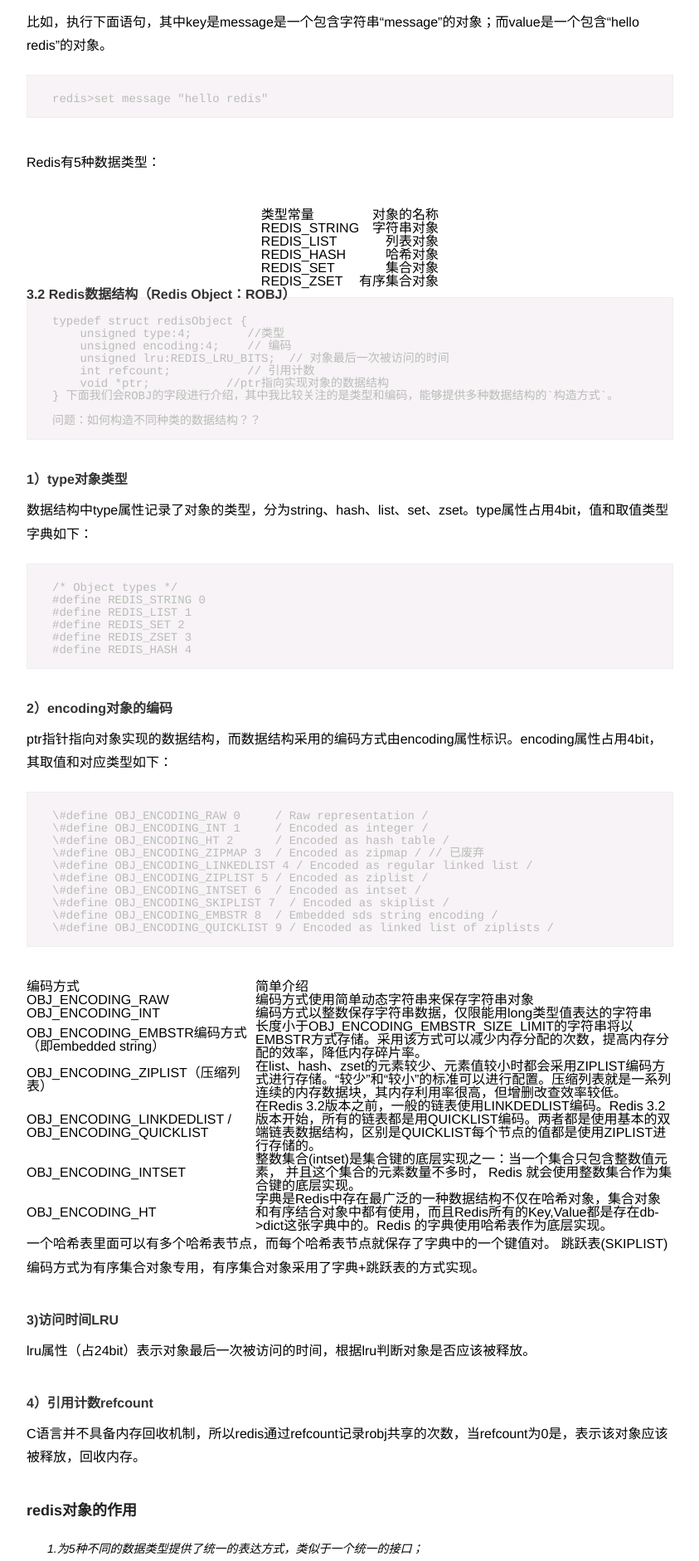
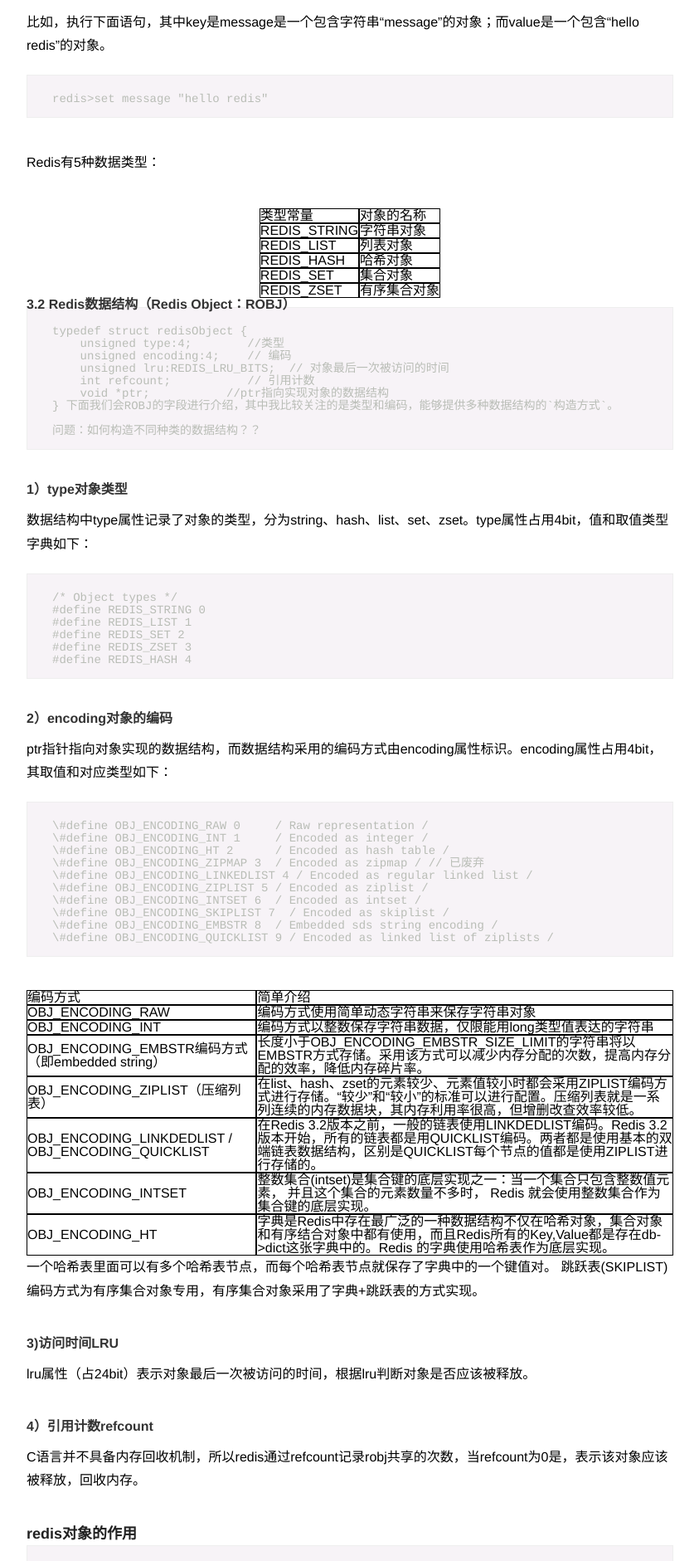
Before and after one commit to lv093/LiuWei, a Jekyll site: the page built from _posts/2017-11-15-study-redis-一.md, in a window 1280 px wide. Shown: the part 1180-3061 px from the top of the page at 83% size, without its empty margins (218-1061 px from the left). Built offline with Jekyll 4.4.1, drawn with Linux system fonts in a browser that asks for light colours; some of the changed text lies outside the part shown.

Commit message:
[修改]1.修复表格内边框过粗问题

```diff
--- a/_includes/style.css
+++ b/_includes/style.css
@@ -567,3 +567,21 @@ li.L9 {
   margin-top: 10px;
   margin-bottom: 10px;
 }
+
+
+
+<style>
+  table{
+    border-left:1px solid #000000;
+	border-top:1px solid #000000;
+    width: 100%;
+    word-wrap:break-word;
+	word-break:break-all;
+  }
+  table th,td{
+	border-left:1px solid #000000;
+    border-right:1px solid #000000;
+	border-bottom:1px solid #000000;
+	border-top:1px solid #000000;
+  }
+</style>
--- a/_posts/2017-11-15-study-redis-一.md
+++ b/_posts/2017-11-15-study-redis-一.md
@@ -4,6 +4,7 @@ title: Redis深入学习系列（一）
 description: Redis作为一种NoSQL数据库，不仅是一种同Memcache类似的数据缓存工具，同时在队列应用、发布订阅、计数器、排行榜、资源锁等方面也有着较好的应用。
 category: blog
 date: 2017-11-15
+
 ---
 
 ## 1、Redis应用场景
@@ -45,12 +46,12 @@ redis是一个key/value型数据库，其中每个key和value都是使用对象
 Redis有5种数据类型：
 
 | 类型常量 | 对象的名称 |
-|:--------|---------:|:-------:|
-|REDIS_STRING|字符串对象
-|REDIS_LIST|列表对象|
-|REDIS_HASH|哈希对象|
-|REDIS_SET|集合对象|
-|REDIS_ZSET|有序集合对象|
+| --- | --- |
+| REDIS_STRING | 字符串对象 |
+| REDIS_LIST | 列表对象 |
+| REDIS_HASH | 哈希对象 |
+| REDIS_SET | 集合对象 |
+| REDIS_ZSET | 有序集合对象 |
 
 #### 3.2 Redis数据结构（Redis Object：ROBJ）
 
@@ -111,11 +112,9 @@ lru属性（占24bit）表示对象最后一次被访问的时间，根据lru判
 C语言并不具备内存回收机制，所以redis通过refcount记录robj共享的次数，当refcount为0是，表示该对象应该被释放，回收内存。
 
 ### redis对象的作用
-> 1.为5种不同的数据类型提供了统一的表达方式，类似于一个统一的接口；
-
-> 2.通过使用redis对象，针对不同的使用场景，同一种数据类型可以使用不同的数据结构实现，既提升了redis的灵活性，同时可以优化对象在某一场景下的效率。
-
-> 3.采用引用计数和对象共享机制，节约内存
+	 1.为5种不同的数据类型提供了统一的表达方式，类似于一个统一的接口；
+	 2.通过使用redis对象，针对不同的使用场景，同一种数据类型可以使用不同的数据结构实现，既提升了redis的灵活性，同时可以优化对象在某一场景下的效率。
+	 3.采用引用计数和对象共享机制，节约内存
 
 #### 3.2、Hash Table设计
 1、在Redis中，所有key-value对都存储在一个hash table中。
```
